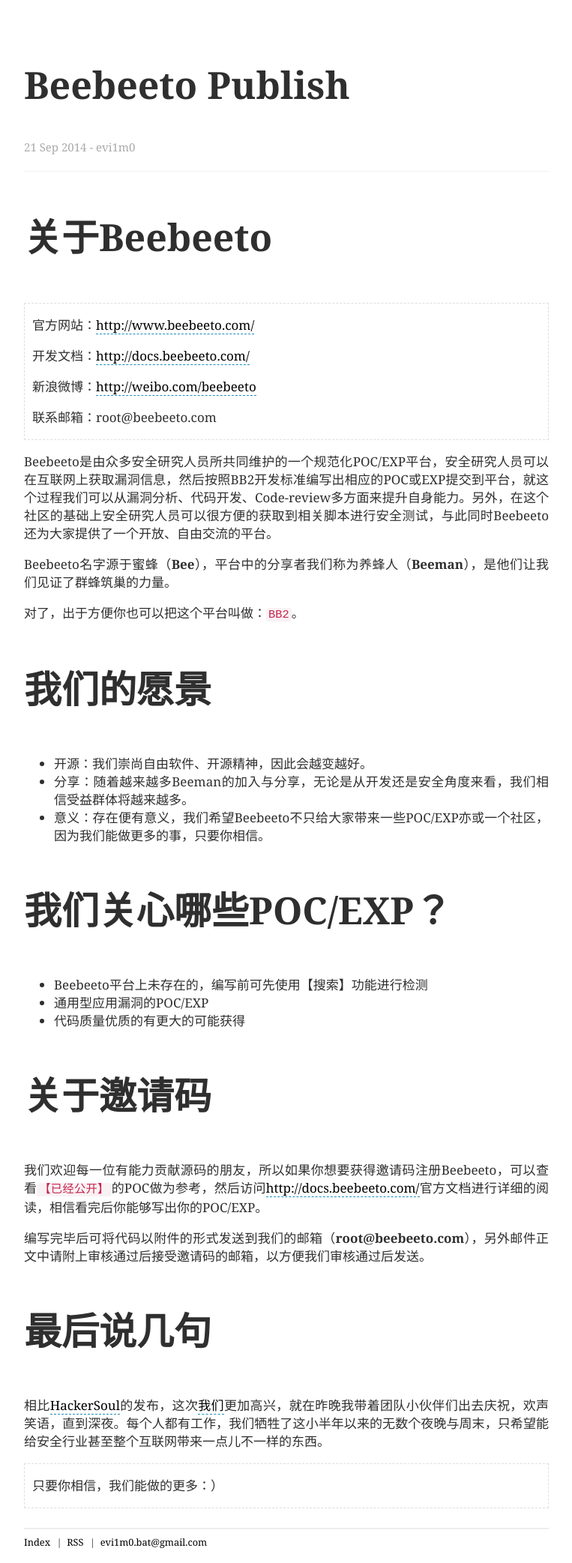
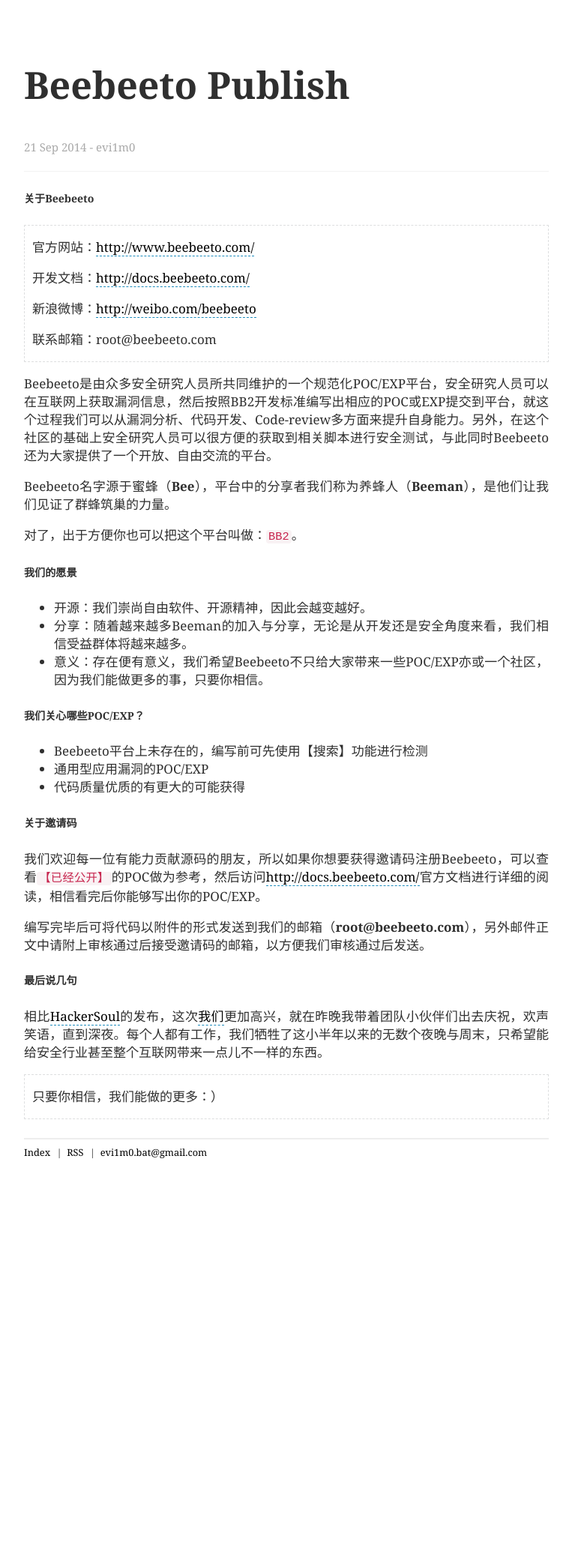
Before and after one commit to HoLoveSalt/linux-im, a Jekyll site: the page built from _posts/2014-09-21-beebeeto_com.md, in a window 1280 px wide. Shown: the whole page at 75% size, without its empty margins (258-1021 px from the left). Built offline with Jekyll 4.4.1, drawn with Linux system fonts in a browser that asks for light colours; after the commit the page ends 1565 px from its top, so only the background shows below that.

````diff
--- a/_posts/2014-09-21-beebeeto_com.md
+++ b/_posts/2014-09-21-beebeeto_com.md
@@ -8,7 +8,7 @@ title: Beebeeto Publish
 <p class="date">{{ page.date | date_to_string }} - evi1m0</p>
 
 
-### 关于Beebeeto
+##### 关于Beebeeto
 
 > 官方网站：[http://www.beebeeto.com/](http://www.beebeeto.com/)
 >
@@ -25,26 +25,26 @@ Beebeeto名字源于蜜蜂（**Bee**），平台中的分享者我们称为养
 对了，出于方便你也可以把这个平台叫做：```BB2```。
 
 
-### 我们的愿景
+##### 我们的愿景
 
 - 开源：我们崇尚自由软件、开源精神，因此会越变越好。
 - 分享：随着越来越多Beeman的加入与分享，无论是从开发还是安全角度来看，我们相信受益群体将越来越多。
 - 意义：存在便有意义，我们希望Beebeeto不只给大家带来一些POC/EXP亦或一个社区，因为我们能做更多的事，只要你相信。
 
-### 我们关心哪些POC/EXP？
+##### 我们关心哪些POC/EXP？
 
 - Beebeeto平台上未存在的，编写前可先使用【搜索】功能进行检测
 - 通用型应用漏洞的POC/EXP
 - 代码质量优质的有更大的可能获得
 
-### 关于邀请码
+##### 关于邀请码
 
 我们欢迎每一位有能力贡献源码的朋友，所以如果你想要获得邀请码注册Beebeeto，可以查看```【已经公开】```的POC做为参考，然后访问[http://docs.beebeeto.com/](http://docs.beebeeto.com/)官方文档进行详细的阅读，相信看完后你能够写出你的POC/EXP。
 
 编写完毕后可将代码以附件的形式发送到我们的邮箱（**root@beebeeto.com**），另外邮件正文中请附上审核通过后接受邀请码的邮箱，以方便我们审核通过后发送。
 
 
-### 最后说几句
+##### 最后说几句
 
 相比[HackerSoul](http://HackerSoul.com)的发布，这次[我们](http://www.ff0000.cc)更加高兴，就在昨晚我带着团队小伙伴们出去庆祝，欢声笑语，直到深夜。每个人都有工作，我们牺牲了这小半年以来的无数个夜晚与周末，只希望能给安全行业甚至整个互联网带来一点儿不一样的东西。
 
````
